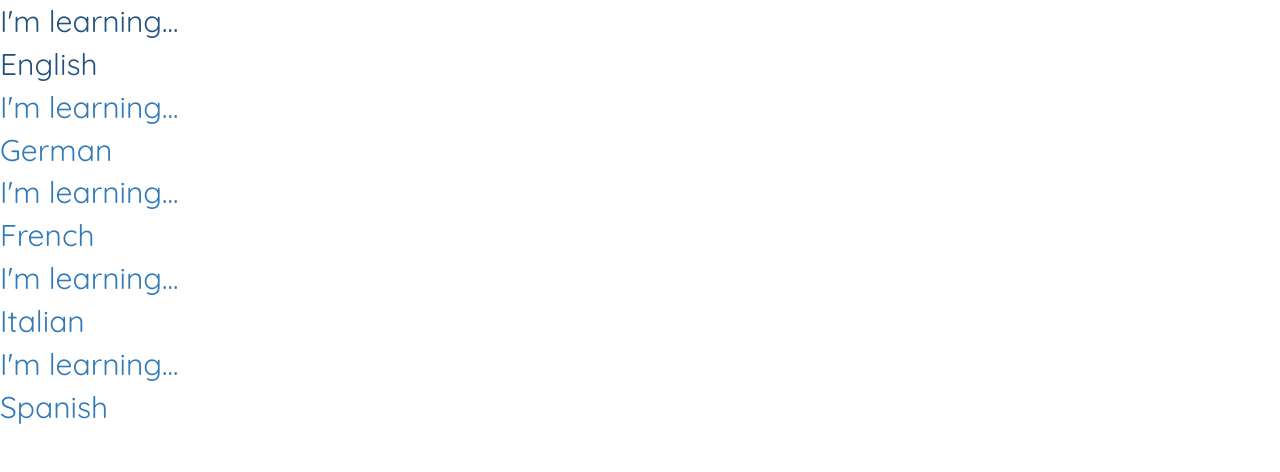
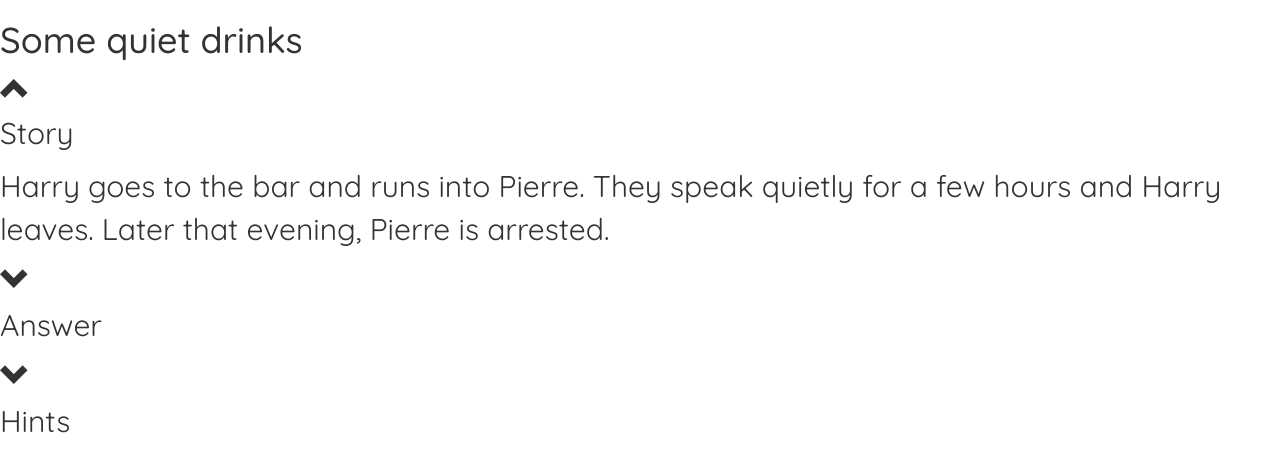
Before and after one commit to darajava/detective, a React app: page /1 in a window 1280 px wide. Shown: the top 472 px of the page. Built offline with nearby package versions, Linux system fonts and the light colour scheme.

Commit message:
add bulk of game

```diff
--- a/src/App.js
+++ b/src/App.js
@@ -1,7 +1,6 @@
 import React, { Component } from 'react';
 
 import MainLayout from './components/containers/MainLayout/MainLayout'
-import QuestionPicker from './components/containers/QuestionPicker/QuestionPicker'
 import { BrowserRouter } from 'react-router-dom';
 
 class App extends Component {
--- a/src/components/containers/MainLayout/MainLayout.js
+++ b/src/components/containers/MainLayout/MainLayout.js
@@ -1,7 +1,6 @@
 import React , { Component } from 'react';
 import { Switch, Route } from 'react-router-dom';
-import QuestionPicker from '../QuestionPicker/QuestionPicker';
-import SelectLearning from '../SelectLearning/SelectLearning';
+import PlayStory from '../PlayStory/PlayStory';
 import SelectStory from '../SelectStory/SelectStory';
 
 class MainLayout extends Component {
@@ -16,7 +15,7 @@ class MainLayout extends Component {
         <div>
           <Switch>
             <Route exact path='/' component={SelectStory}/>
-            <Route path='/:knows' component={SelectLearning}/>
+            <Route path='/:story' component={PlayStory}/>
           </Switch>
         </div>
       );
--- /dev/null
+++ b/src/components/containers/PlayStory/PlayStory.js
@@ -0,0 +1,45 @@
+import React, { Component } from 'react';
+import Story from '../../views/Story/Story';
+
+class PlayStory extends Component {
+
+    constructor() {
+      super();
+
+      this.stories = [
+        {
+          title: 'Some quiet drinks',
+          story: 'Harry goes to the bar and runs into Pierre. They speak quietly for a few hours and Harry leaves. Later that evening, Pierre is arrested.',
+          answer: `They are in a speakeasy bar during prohibition. That's why they have to speak quietly. Pierre becomes very drunk because he has been drinking for so long.
+
+On his way home he is loud and obnoxious. A police man spots him and can easily tell that he has been drinking so he arrests Pierre.`,
+          hints: [
+            'They were in America',
+            'Pierre continued to drink after Harry left',
+            'Pierre was arrested in 1928',
+            'Alcohol was banned in America during this era',
+            'You are retarded if you didn\'t get it by now',
+          ],
+        },
+      ];
+    }
+
+    componentDidMount() {
+    }
+
+    render() {
+      let index = parseInt(this.props.match.params.story) - 1;
+
+      let story = this.stories[0];
+
+
+      return (
+        <div>
+          <Story story={story} />
+        </div>
+      );
+    }
+
+}
+
+export default PlayStory;
--- a/src/components/containers/QuestionPicker/QuestionPicker.js
+++ /dev/null
@@ -1,14 +0,0 @@
-import React, { Component } from 'react';
-
-class QuestionPicker extends Component {
-
-    constructor() {
-      super();
-    }
-
-    componentDidMount() {
-    }
-
-}
-
-export default QuestionPicker;
--- /dev/null
+++ b/src/components/views/AccordionSection/AccordionSection.js
@@ -0,0 +1,43 @@
+import React , { Component } from 'react';
+import { Switch, Route } from 'react-router-dom';
+import Glyphicon from 'react-bootstrap/lib/Glyphicon'
+
+class AccordionSection extends Component {
+
+    constructor(props) {
+      super();
+
+      this.state = {
+        answerOpen: typeof props.open === 'undefined' ? false : props.open,
+      };
+
+      console.log(props)
+
+      this.toggleAnswer = this.toggleAnswer.bind(this);
+    }
+
+    toggleAnswer() {
+      this.setState({answerOpen: !this.state.answerOpen});
+    }
+
+    render() {
+      let story = this.props.story;
+
+      let open = this.state.answerOpen;
+
+      return (
+        <div>
+          <p onClick={this.toggleAnswer} klass='title'>
+            <div klass='chevron'>
+              <Glyphicon glyph={"chevron-" + (open ? "up" : "down")} />
+            </div>
+            {this.props.title}
+          </p>
+          {open && <p klass='text fadeIn'>{this.props.text}</p>}
+        </div>
+      );
+    }
+
+}
+
+export default AccordionSection;
--- /dev/null
+++ b/src/components/views/Story/Story.js
@@ -0,0 +1,40 @@
+import React , { Component } from 'react';
+import { Switch, Route } from 'react-router-dom';
+import Glyphicon from 'react-bootstrap/lib/Glyphicon'
+
+import AccordionSection from '../AccordionSection/AccordionSection';
+
+class Story extends Component {
+
+    constructor() {
+      super();
+
+      this.state = {
+        answerOpen: true,
+      };
+
+      this.toggleAnswer = this.toggleAnswer.bind(this);
+    }
+
+    toggleAnswer() {
+      this.setState({answerOpen: !this.state.answerOpen});
+    }
+
+    render() {
+      let story = this.props.story;
+
+
+      return (
+        <div klass="wrapper">
+          <h1 klass='title'>{story.title}</h1>
+          <AccordionSection title={'Story'} text={story.story} open={true}/>
+          <AccordionSection title={'Answer'} text={story.answer} />
+          <AccordionSection title={'Hints'} text={story.hints.map((e) => <li>{e}</li>)} />
+
+        </div>
+      );
+    }
+
+}
+
+export default Story;
```
Also changed, not shown: src/components/views/AccordionSection/styles.css (added, +30 -0 lines), src/components/views/BigButton/styles.css (+17 -4 lines), src/components/views/Story/styles.css (added, +14 -0 lines), src/components/containers/PlayStory/a.html (renamed from src/components/containers/QuestionPicker/a.html).
